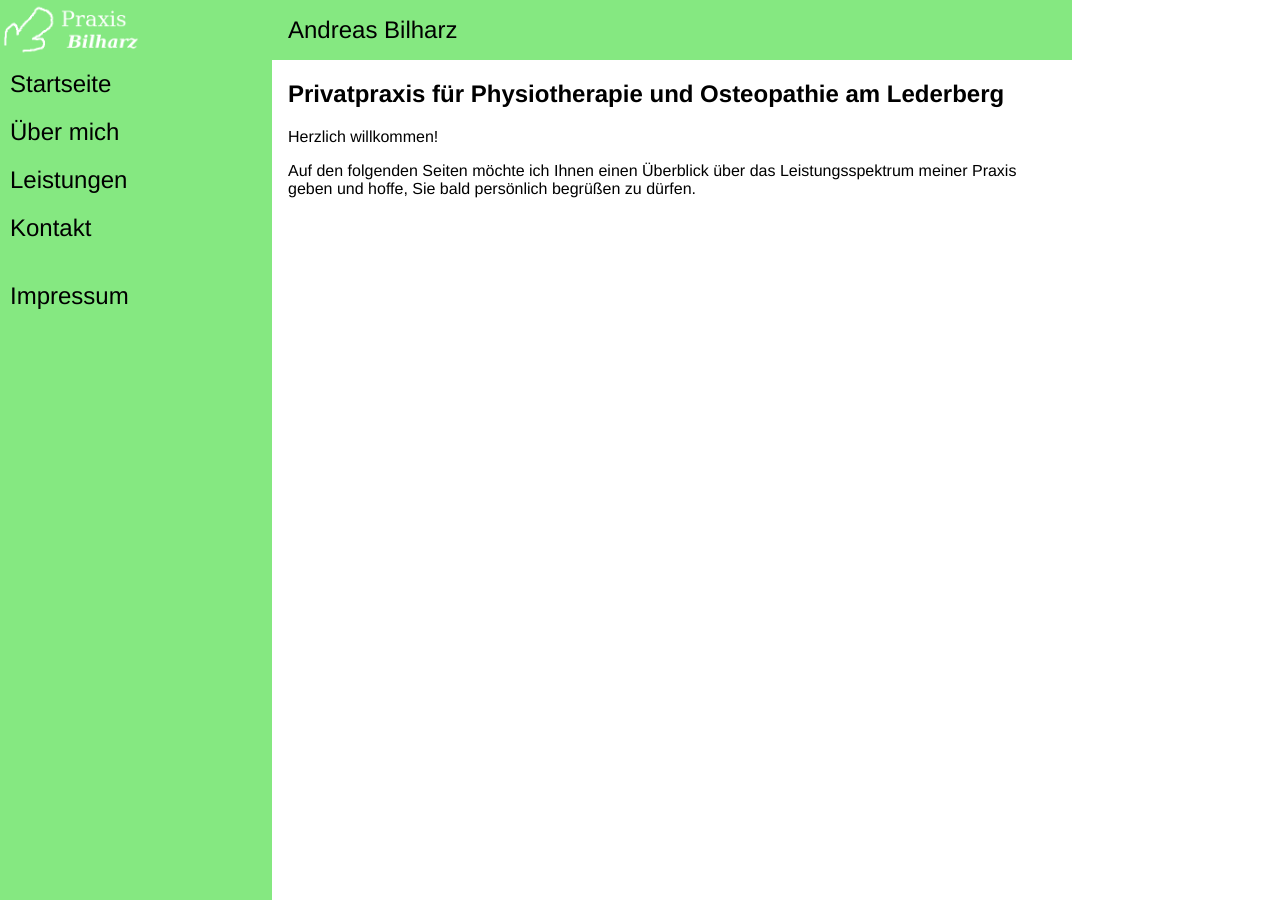
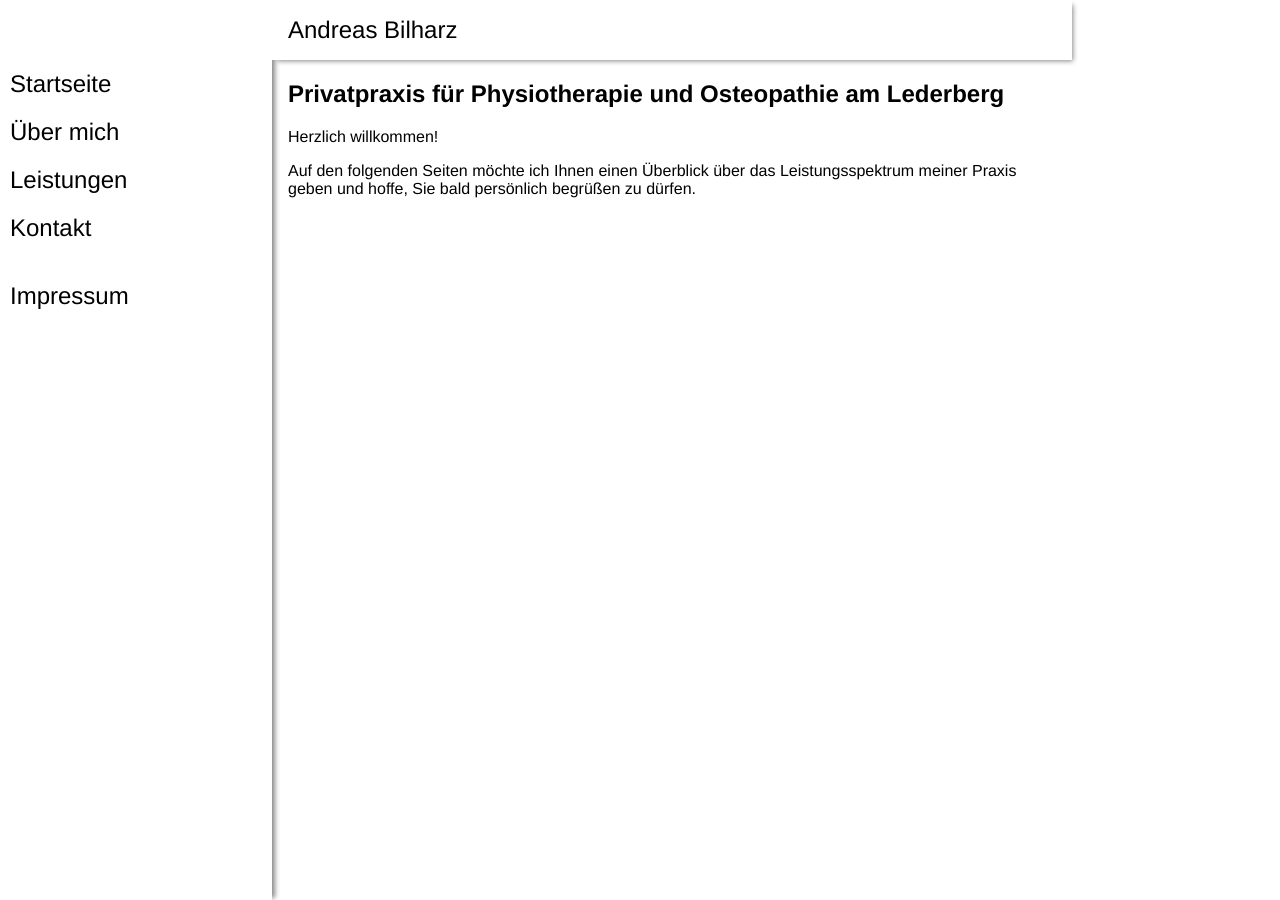
Before and after one commit to sbsoftware/scaling-spoon, a Jekyll site: the page built from index.markdown, in a window 1280 px wide. Built offline with Jekyll 4.4.1, drawn with Linux system fonts in a browser that asks for light colours.

Commit message:
Change style
No background color anymore, box shadows for menu and top app bar

```diff
--- a/_sass/menu.scss
+++ b/_sass/menu.scss
@@ -2,6 +2,8 @@
   width: 17rem;
   height: 100vh;
   background-color: var(--mt-primary-color);
+  color: var(--mt-primary-font-color);
+  box-shadow: 5px 0 5px -2px #888;
 
   ul {
     list-style: none;
@@ -10,6 +12,7 @@
 
     li {
       background-color: var(--mt-primary-color);
+      color: var(--mt-primary-font-color);
       padding: 10px;
       font-size: 24px;
     }
@@ -42,6 +45,7 @@
   &::after {
     display: block;
     background-image: url('./icons/menu_black_24dp.svg');
+    color: var(--mt-primary-font-color);
     width: 24px;
     height: 24px;
     content: "";
--- a/_sass/top_app_bar.scss
+++ b/_sass/top_app_bar.scss
@@ -1,6 +1,8 @@
 #top-app-bar {
   display: flex;
   background-color: var(--mt-primary-color);
+  color: var(--mt-primary-font-color);
+  box-shadow: 3px 3px 5px -2px #888;
 
   > * {
     padding: 16px;
--- a/css/styles.scss
+++ b/css/styles.scss
@@ -10,7 +10,8 @@ html, body, main {
   margin: 0;
   font-family: Helvetica, sans-serif;
 
-  --mt-primary-color: #85e881;
+  --mt-primary-color: white;
+  --mt-primary-font-color: black;
   --mt-secondary-color: #e481e8;
 }
 
```
